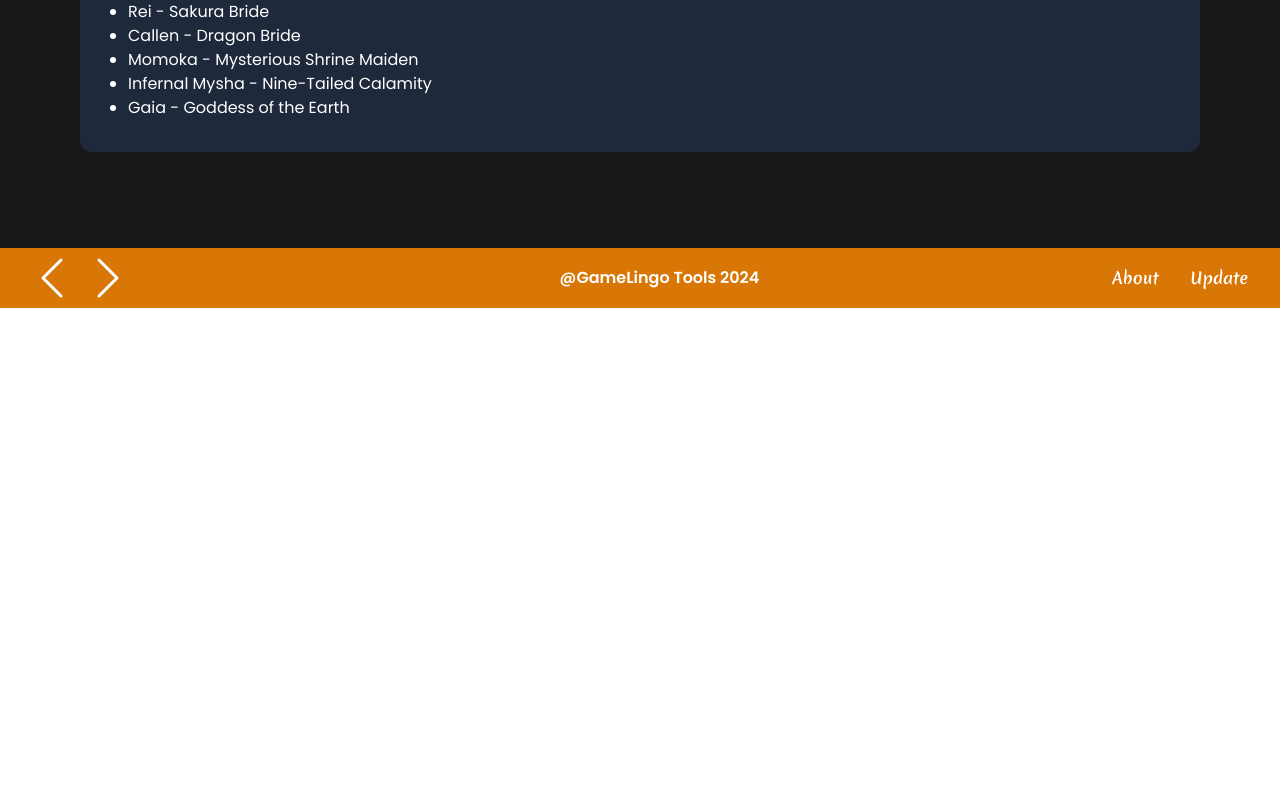
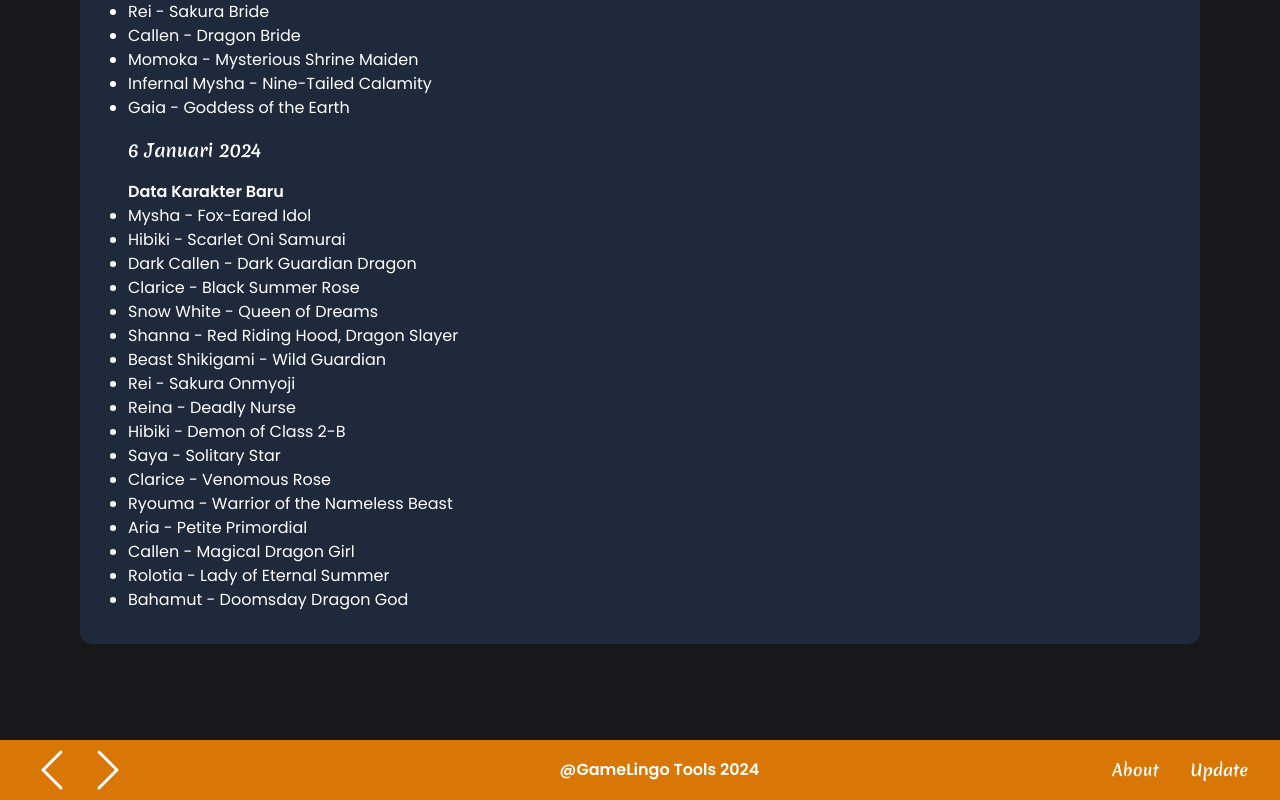
Before and after one commit to aqil2514/gamelingo-tools, a Next.js app: page /new in a window 1280 px wide. Shown: the part 2076-2876 px from the top of the page. Before the commit the page ends 2384 px from the top, so only its background shows below. Built offline with nearby package versions, Linux system fonts and the light colour scheme; no server answers; a web font is replaced by a local one.

Commit message:
update data

```diff
--- a/app/(general)/new/EN.tsx
+++ b/app/(general)/new/EN.tsx
@@ -99,6 +99,28 @@ export default function EnglishSection() {
             <li className="list-disc">Infernal Mysha - Nine-Tailed Calamity</li>
             <li className="list-disc">Gaia - Goddess of the Earth</li>
           </ol>
+
+          <h2 className="font-semibold text-lg font-merienda my-4">6 January 2024</h2>
+          <strong className="my-4">New Data Characters</strong>
+          <ol>
+            <li className="list-disc">Mysha - Fox-Eared Idol</li>
+            <li className="list-disc">Hibiki - Scarlet Oni Samurai</li>
+            <li className="list-disc">Dark Callen - Dark Guardian Dragon</li>
+            <li className="list-disc">Clarice - Black Summer Rose</li>
+            <li className="list-disc">Snow White - Queen of Dreams</li>
+            <li className="list-disc">Shanna - Red Riding Hood, Dragon Slayer</li>
+            <li className="list-disc">Beast Shikigami - Wild Guardian</li>
+            <li className="list-disc">Rei - Sakura Onmyoji</li>
+            <li className="list-disc">Reina - Deadly Nurse</li>
+            <li className="list-disc">Hibiki - Demon of Class 2-B</li>
+            <li className="list-disc">Saya - Solitary Star</li>
+            <li className="list-disc">Clarice - Venomous Rose</li>
+            <li className="list-disc">Ryouma - Warrior of the Nameless Beast</li>
+            <li className="list-disc">Aria - Petite Primordial</li>
+            <li className="list-disc">Callen - Magical Dragon Girl</li>
+            <li className="list-disc">Rolotia - Lady of Eternal Summer</li>
+            <li className="list-disc">Bahamut - Doomsday Dragon God</li>
+          </ol>
         </article>
       </div>
     </>
--- a/app/(general)/new/ID.tsx
+++ b/app/(general)/new/ID.tsx
@@ -99,6 +99,28 @@ export default function IndonesianSection() {
             <li className="list-disc">Infernal Mysha - Nine-Tailed Calamity</li>
             <li className="list-disc">Gaia - Goddess of the Earth</li>
           </ol>
+
+          <h2 className="font-semibold text-lg font-merienda my-4">6 Januari 2024</h2>
+          <strong className="my-4">Data Karakter Baru</strong>
+          <ol>
+            <li className="list-disc">Mysha - Fox-Eared Idol</li>
+            <li className="list-disc">Hibiki - Scarlet Oni Samurai</li>
+            <li className="list-disc">Dark Callen - Dark Guardian Dragon</li>
+            <li className="list-disc">Clarice - Black Summer Rose</li>
+            <li className="list-disc">Snow White - Queen of Dreams</li>
+            <li className="list-disc">Shanna - Red Riding Hood, Dragon Slayer</li>
+            <li className="list-disc">Beast Shikigami - Wild Guardian</li>
+            <li className="list-disc">Rei - Sakura Onmyoji</li>
+            <li className="list-disc">Reina - Deadly Nurse</li>
+            <li className="list-disc">Hibiki - Demon of Class 2-B</li>
+            <li className="list-disc">Saya - Solitary Star</li>
+            <li className="list-disc">Clarice - Venomous Rose</li>
+            <li className="list-disc">Ryouma - Warrior of the Nameless Beast</li>
+            <li className="list-disc">Aria - Petite Primordial</li>
+            <li className="list-disc">Callen - Magical Dragon Girl</li>
+            <li className="list-disc">Rolotia - Lady of Eternal Summer</li>
+            <li className="list-disc">Bahamut - Doomsday Dragon God</li>
+          </ol>
         </article>
       </div>
     </>
```
